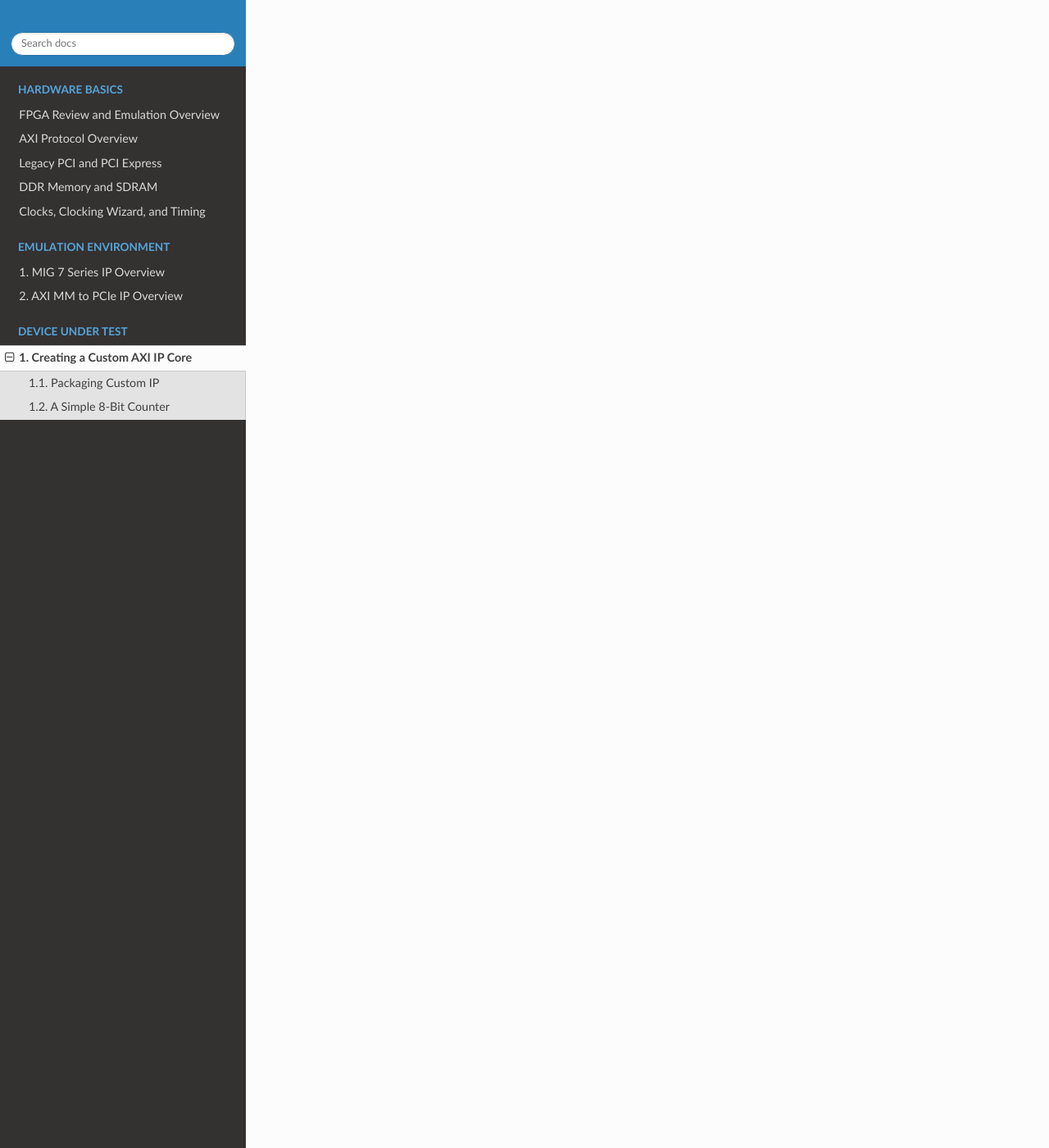
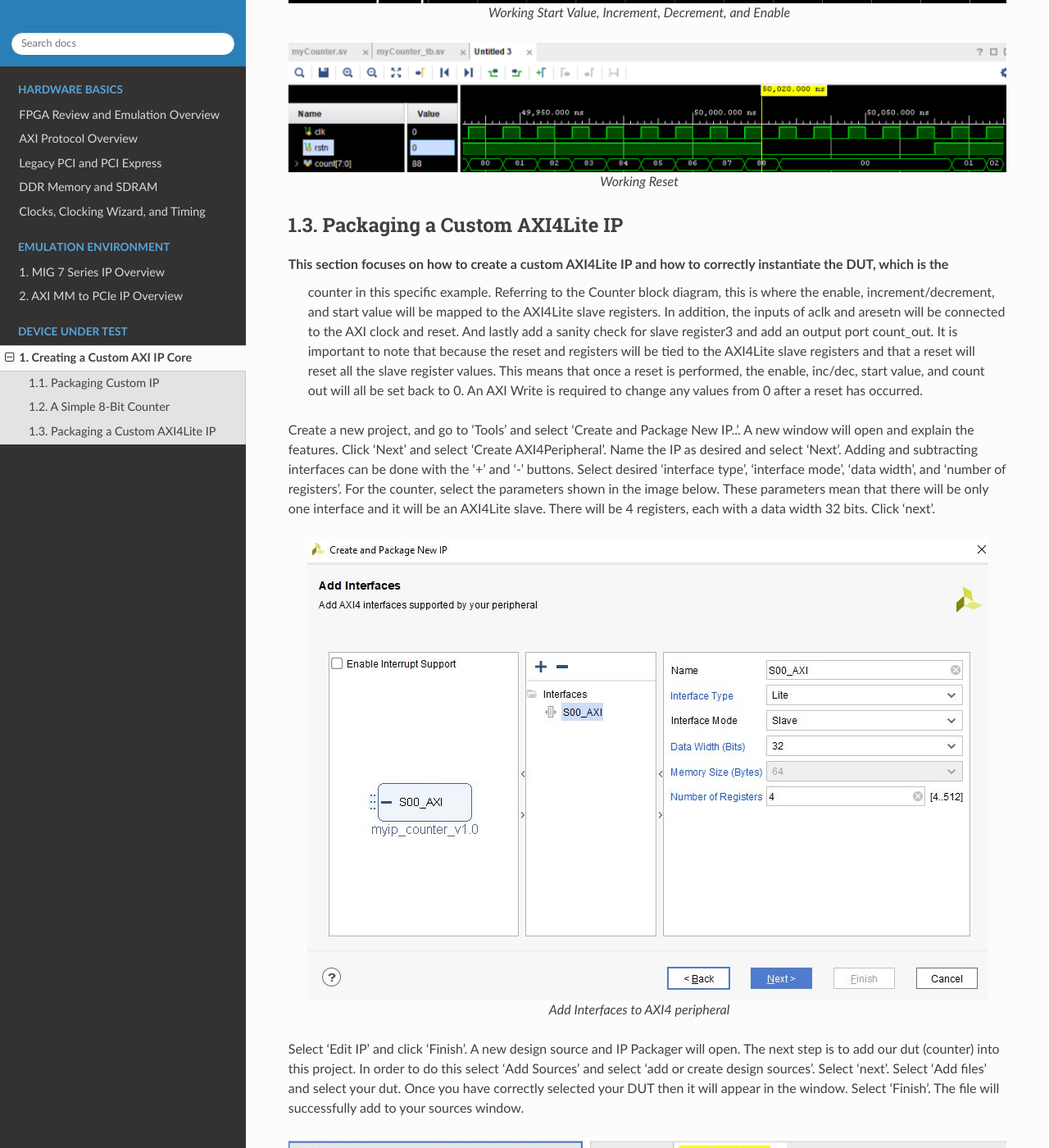
Before and after one commit to fpgaemu/fpgaemu, a Sphinx documentation site: the page built from docs/counter.rst, in a window 1280 px wide and 1400 px high, scrolled down 4267 px. Shown: the whole window at 82% size. Built offline with Sphinx 7.4.7 and the Read the Docs theme 2.0.0, drawn with Linux system fonts in a browser that asks for light colours; some of the changed text lies outside the part shown.

Commit message:
Updated DUT
All under Dut:
Hopefully corrected the photos that wern't working.
Added more instructions on how to create and package IP. Still not done.

```diff
--- a/docs/counter.rst
+++ b/docs/counter.rst
@@ -28,7 +28,7 @@ A Simple 8-Bit Counter
 As the FPGA 'Hello World', a simple 8-bit counter is the perfect introductory example for a
 custom IP block without the need for a development board.
 
-.. figure:: /images/DUT/counter_bd.jpg
+.. figure:: /images/DUT/counter_bd.JPG
     :alt: Counter block diagram
     :align: center
 
@@ -181,7 +181,7 @@ Our new testbench ``counter_tb.sv`` will be created. Add testbench logic --code
 
 ..
 
-.. figure:: /images/DUT/behav_sim_diagram.jpg
+.. figure:: /images/DUT/behav_sim_diagram.JPG
     :alt: Working rollover
     :align: center
 
@@ -192,3 +192,45 @@ Our new testbench ``counter_tb.sv`` will be created. Add testbench logic --code
     :align: center
 
     Working Reset
+
+    .. _Packaging Counter:
+
+Packaging a Custom AXI4Lite IP
+----------------------
+
+This section focuses on how to create a custom AXI4Lite IP and how to correctly instantiate the DUT, which is the
+ counter in this specific example. Referring to the Counter block diagram, this is where the enable,
+ increment/decrement, and start value will be mapped to the AXI4Lite slave registers. In addition, the inputs of
+ aclk and aresetn will be connected to the AXI clock and reset. And lastly add a sanity check for slave register3
+ and add an output port count_out. It is important to note that because the reset and registers will be tied to the
+ AXI4Lite slave registers and that a  reset will reset all the slave register values. This means that once a reset
+ is performed, the enable, inc/dec, start value, and count out will all be set back to 0. An AXI Write is required
+ to change any values from 0 after a reset has occurred.
+
+Create a new project, and go to 'Tools' and select 'Create and Package New IP..'. A new window will open and explain
+the features. Click 'Next' and select 'Create AXI4Peripheral'. Name the IP as desired and select 'Next'. Adding and
+subtracting interfaces can be done with the '+' and '-' buttons. Select desired 'interface type', 'interface mode',
+'data width', and 'number of registers'.
+For the counter, select the parameters shown in the image below. These parameters mean that there will be only one
+interface and it will be an AXI4Lite slave. There will be 4 registers, each with a data width 32 bits. Click 'next'.
+
+.. figure:: /images/DUT/23_add_interfaces.JPG
+    :alt: Counter IP Parameters
+    :align: center
+
+    Add Interfaces to AXI4 peripheral
+
+Select 'Edit IP' and click 'Finish'. A new design source and IP Packager will open. The next step is to add our dut
+(counter) into this project. In order to do this select 'Add Sources' and select 'add or create design sources'.
+Select 'next'. Select 'Add files' and select your dut. Once you have correctly selected your DUT then it will appear
+in the window. Select 'Finish'. The file will successfully add to your sources window.
+
+.. figure:: /images/DUT/25_new_windoe.JPG
+    :alt: Counter Source Design
+    :align: center
+
+    Dut successfully added to Design Sources
+
+The DUT needs to be correctly instantiated into the custom AXI IP. In order to do this open the file with “_S00_AXI”
+in the name. When we created this AXI Peripheral, we selected 4 registers with 32 bits of data. Those registers are
+shown in this file as slv_reg0-3. These are where we are going to store the necessary data for our instantiated DUT.
```
Also changed, not shown: docs/images/DUT/23_add_interfaces.JPG (added), docs/images/DUT/25_new_windoe.JPG (added).
